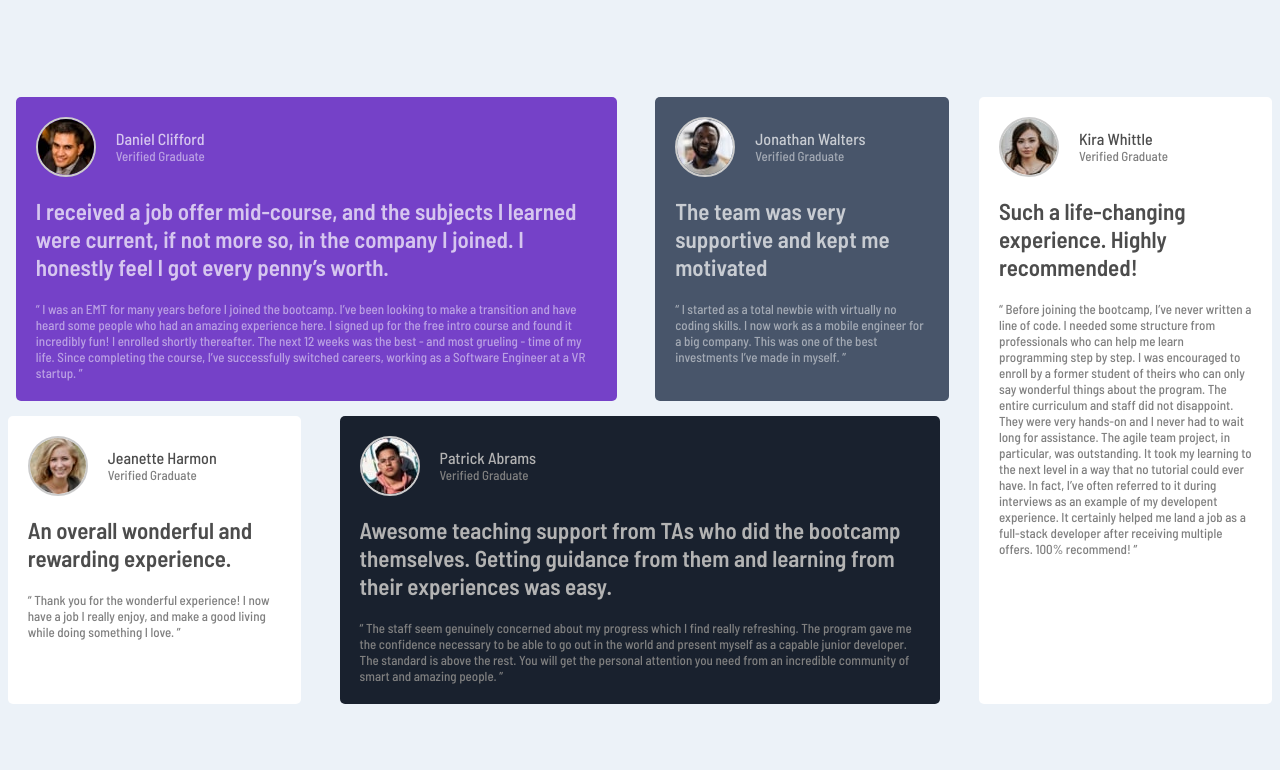
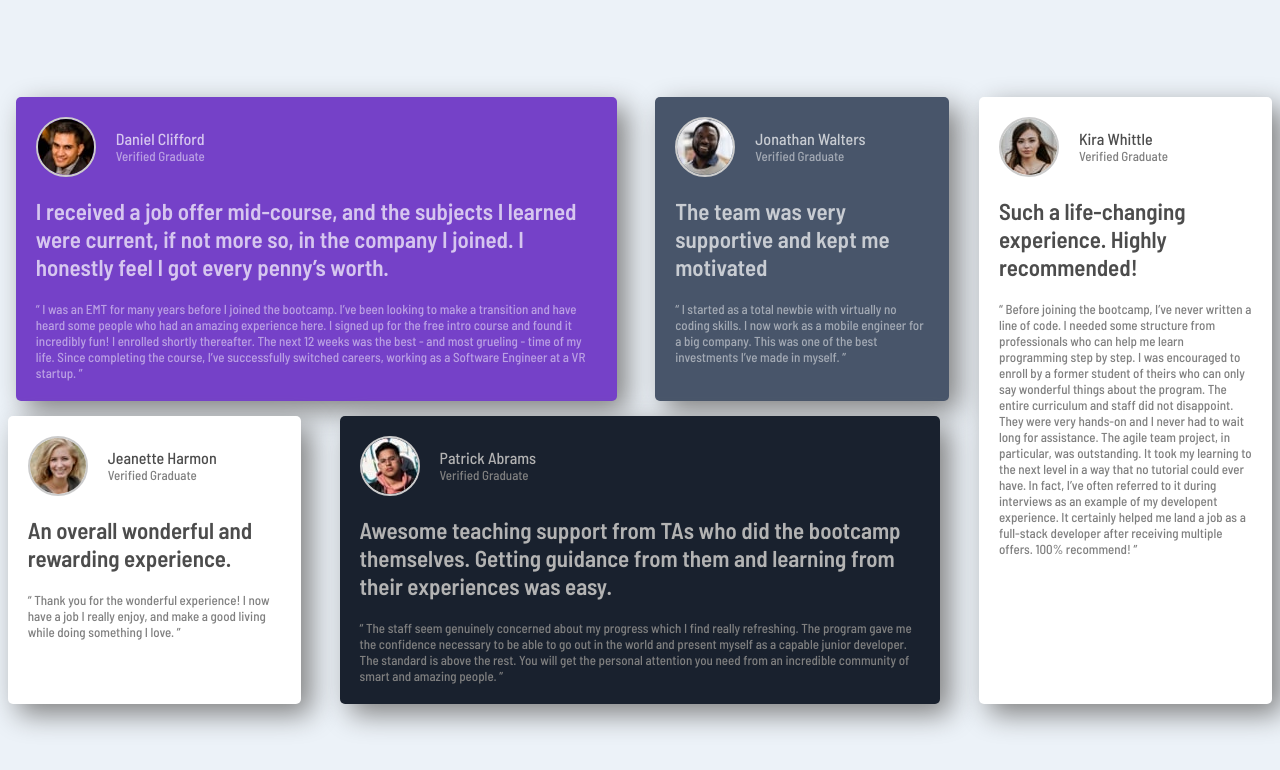
Before and after one commit to Mohammed-Elkharadly/testimonials, a plain HTML site: page index.html in a window 1280 px wide. Drawn offline with Linux system fonts and the light colour scheme.

Commit message:
modified css

```diff
--- a/main.css
+++ b/main.css
@@ -36,7 +36,7 @@ main .container .testimonials {
     border-radius: .5rem;
     padding: 2rem;
     margin-inline: auto;
-    box-shadow: 1rem 1rem 2.8rempx  #808080;
+    box-shadow: 1rem 1rem 2.8rem  #808080;
     width: min(95%, 95rem);
 }
 
```
